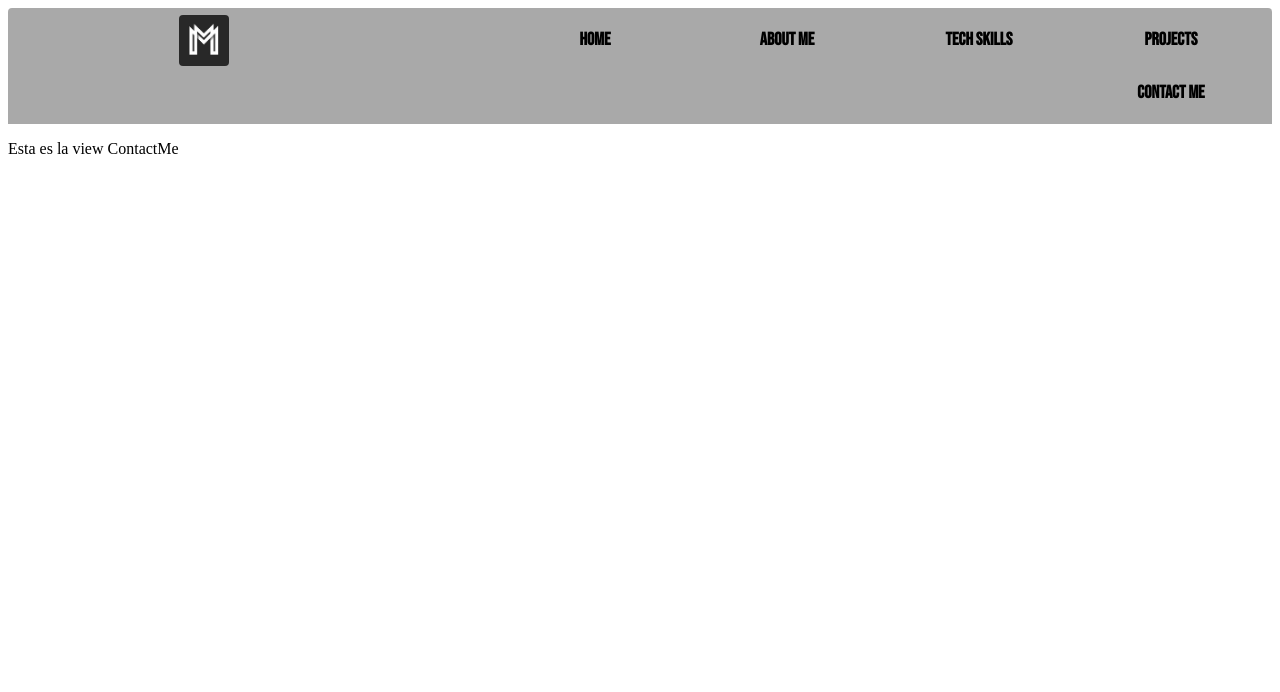
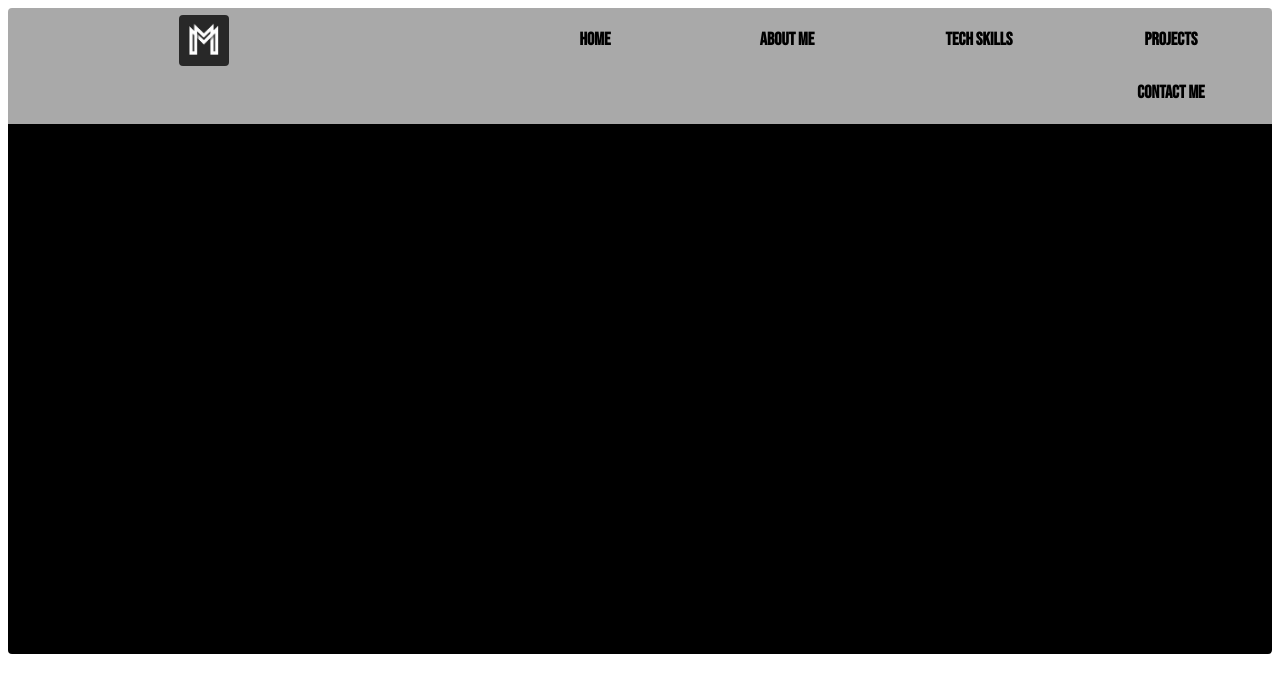
Before and after one commit to MarcosMoreno0912/Portfolio_Marcos, a React (Vite) app in the folder Client/: page /contact in a window 1280 px wide. Shown: the top 692 px of the page. Built offline with nearby package versions, Linux system fonts and the light colour scheme.

Commit message:
View ContactMe

```diff
--- a/Client/src/views/ContactMe/ContactMe.jsx
+++ b/Client/src/views/ContactMe/ContactMe.jsx
@@ -6,8 +6,12 @@ const ContactMe = () => {
 
 	return (
 		<>
-			<div>
-				<p>Esta es la view ContactMe</p>
+			<div className={style.viewContact}>
+				<div className={style.container}>
+					<div>
+
+					</div>
+				</div>
 			</div>
 		</>
 	)
--- a/Client/src/views/ContactMe/ContactMe.module.css
+++ b/Client/src/views/ContactMe/ContactMe.module.css
@@ -0,0 +1,22 @@
+.viewContact {
+	display: flex;
+	flex-wrap: wrap;
+	flex-direction: row;
+	justify-content: flex-start;
+	align-content: flex-end;
+	align-items: flex-start;
+	overflow-x: hidden;
+	overflow-y: hidden;
+	border-radius: 0px 0px 4px 4px;
+	background-color: black;
+	width: 100%;
+	height: 530px;
+}
+
+.viewContact .container {
+	display: flex;
+	flex-wrap: wrap;
+	flex-direction: row;
+	height: 100%;
+	width: 100%;
+}
```
